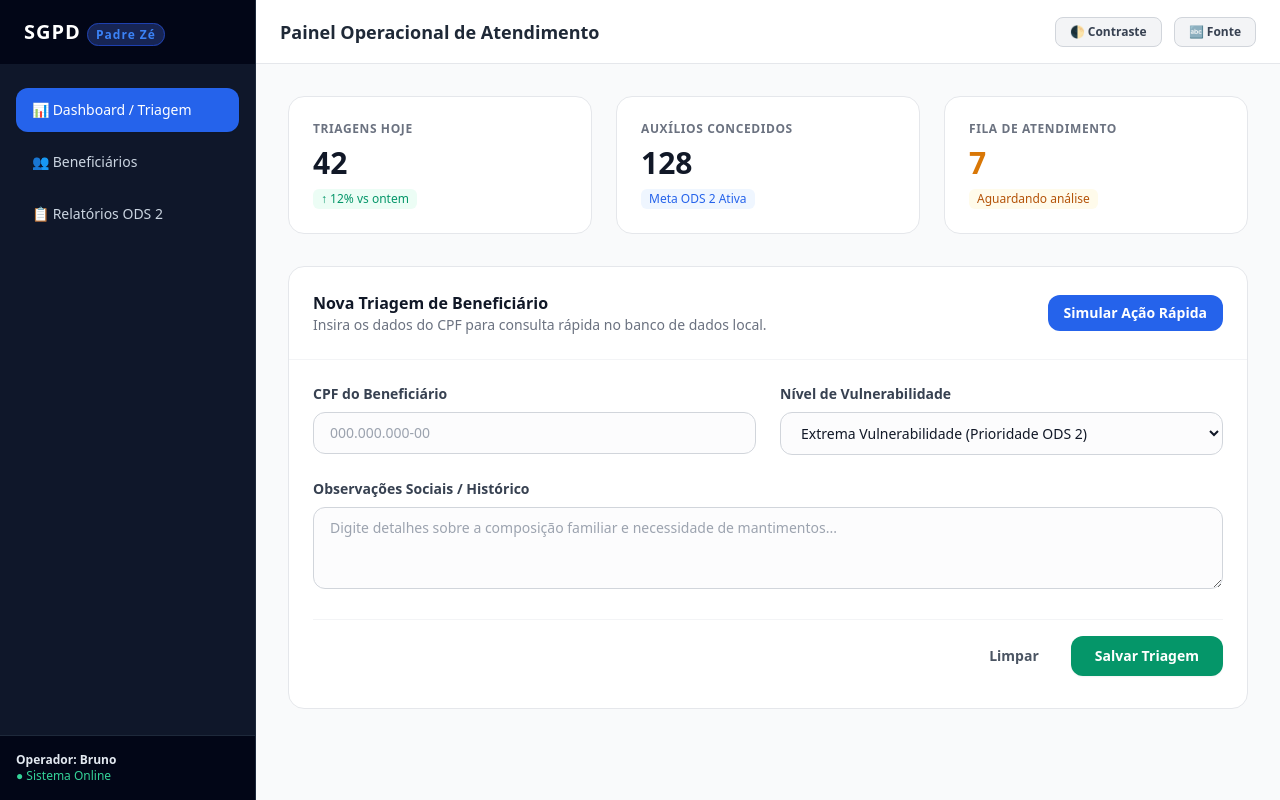
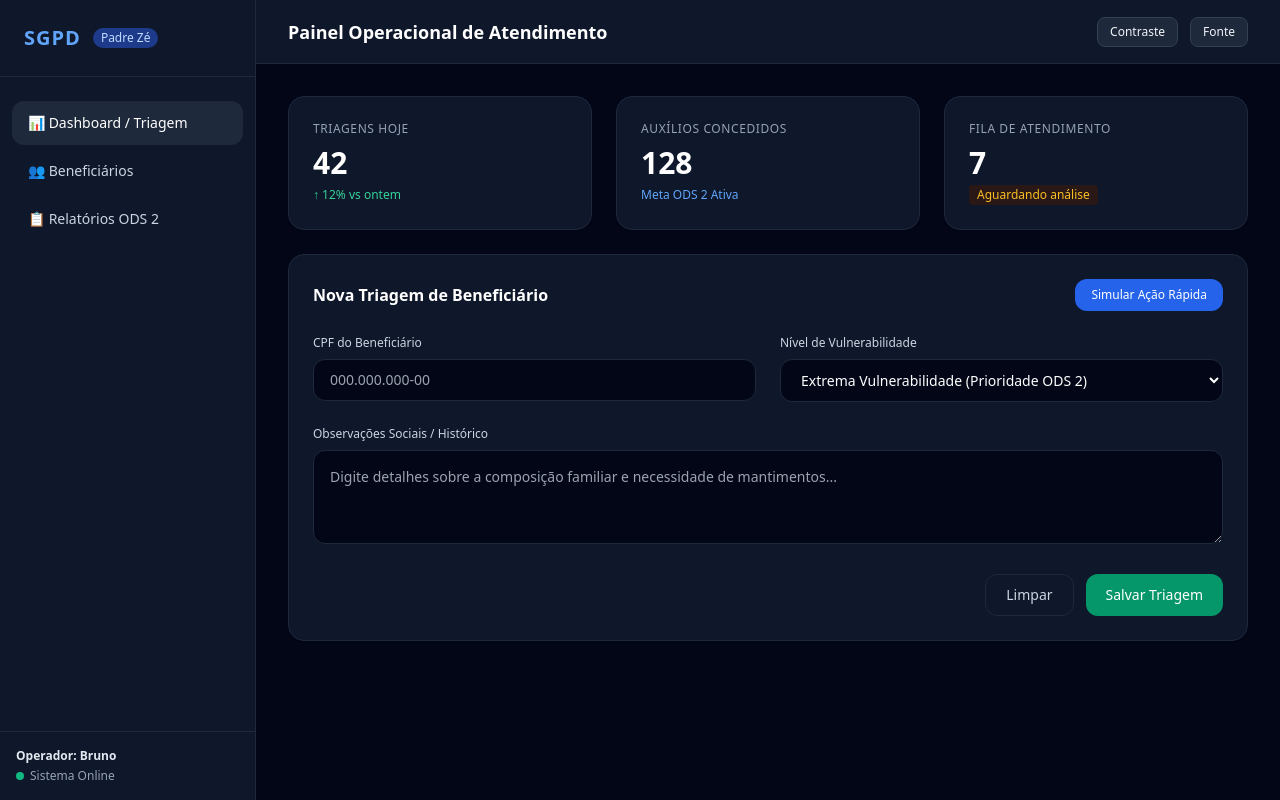
Before and after one commit to brunokr7/projeto-padre-ze, a plain HTML site: page index.html in a window 1280 px wide. Drawn offline with nearby package versions, Linux system fonts and the light colour scheme.

Commit message:
Update index.html

```diff
--- a/index.html
+++ b/index.html
@@ -1,207 +1,196 @@
 <!DOCTYPE html>
-<html lang="pt-BR" class="h-full bg-gray-50">
+<html lang="pt-BR">
 <head>
     <meta charset="UTF-8">
     <meta name="viewport" content="width=device-width, initial-scale=1.0">
     <title>SGPD - Sistema de Gestão e Triagem Operacional</title>
-    <!-- Tailwind CSS CDN -->
     <script src="https://cdn.tailwindcss.com"></script>
-    <script>
-        tailwind.config = {
-            darkMode: 'class',
-            theme: {
-                extend: {
-                    colors: {
-                        brand: {
-                            50: '#eff6ff',
-                            100: '#dbeafe',
-                            600: '#2563eb',
-                            700: '#1d4ed8',
-                            800: '#1e40af',
-                        }
-                    }
-                }
-            }
-        }
-    </script>
-    <style>
-        /* Suporte a transições suaves para acessibilidade */
-        * { transition: background-color 0.2s ease, color 0.2s ease; }
-    </style>
 </head>
-<body class="h-full font-sans antialiased text-gray-900 bg-gray-50" id="app-body">
+<body class="bg-slate-950 text-slate-100 flex h-screen overflow-hidden">
 
-    <!-- Notificações Flutuantes (Toast) na zona de foco visual -->
-    <div id="toast-container" class="fixed top-5 right-5 z-50 flex flex-col gap-3"></div>
-
-    <div class="min-h-full flex">
-
-        <!-- Sidebar de Navegação -->
-        <aside class="hidden md:flex md:flex-shrink-0">
-            <div class="flex flex-col w-64 bg-slate-900 border-r border-slate-800">
-                <div class="flex items-center h-16 px-6 bg-slate-950">
-                    <span class="text-xl font-bold tracking-wider text-white">SGPD <span class="text-blue-500 text-xs px-2 py-0.5 bg-blue-950 rounded-full border border-blue-800">Padre Zé</span></span>
+    <!-- Barra Lateral (Sidebar) -->
+    <aside class="w-64 bg-slate-900 border-r border-slate-800 flex flex-col justify-between">
+        <div>
+            <div class="p-6 flex items-center space-x-3 border-b border-slate-800">
+                <span class="text-xl font-bold tracking-wider text-blue-400">SGPD</span>
+                <span class="text-xs bg-blue-900 text-blue-200 px-2 py-0.5 rounded-full font-medium">Padre Zé</span>
             </div>
-                <div class="flex flex-col flex-grow px-4 py-6 space-y-2">
-                    <a href="#" class="flex items-center px-4 py-3 text-sm font-medium text-white bg-blue-600 rounded-xl shadow-sm">
+            <nav class="space-y-1 px-3 mt-6">
+                <a href="#" onclick="mostrarSecao('secao-dashboard', event)" class="flex items-center px-4 py-3 text-sm font-medium bg-slate-800 text-white rounded-xl transition-colors">
                     📊 Dashboard / Triagem
                 </a>
-                    <a href="#" class="flex items-center px-4 py-3 text-sm font-medium text-slate-300 hover:bg-slate-800 hover:text-white rounded-xl transition-colors">
+                <a href="#" onclick="mostrarSecao('secao-beneficiarios', event)" class="flex items-center px-4 py-3 text-sm font-medium text-slate-300 hover:bg-slate-800 hover:text-white rounded-xl transition-colors">
                     👥 Beneficiários
                 </a>
-                    <a href="#" class="flex items-center px-4 py-3 text-sm font-medium text-slate-300 hover:bg-slate-800 hover:text-white rounded-xl transition-colors">
+                <a href="#" onclick="mostrarSecao('secao-relatorios', event)" class="flex items-center px-4 py-3 text-sm font-medium text-slate-300 hover:bg-slate-800 hover:text-white rounded-xl transition-colors">
                     📋 Relatórios ODS 2
                 </a>
+            </nav>
         </div>
-                <!-- Rodapé da Sidebar / Info do Operador -->
-                <div class="p-4 bg-slate-950 border-t border-slate-800 text-xs text-slate-400 flex items-center justify-between">
+        <div class="p-4 border-t border-slate-800 text-xs text-slate-400">
+            <p class="font-semibold text-slate-200">Operador: Bruno</p>
+            <p class="flex items-center mt-1"><span class="w-2 h-2 bg-emerald-500 rounded-full inline-block mr-1.5"></span> Sistema Online</p>
+        </div>
+    </aside>
+
+    <!-- Área Principal -->
+    <div class="flex-1 flex flex-col overflow-hidden bg-slate-900">
+        <!-- Topbar -->
+        <header class="bg-slate-900 border-b border-slate-800 h-16 flex items-center justify-between px-8">
+            <h1 class="text-lg font-semibold text-white">Painel Operacional de Atendimento</h1>
+            <div class="flex items-center space-x-3">
+                <button class="bg-slate-800 hover:bg-slate-700 text-xs px-3 py-1.5 rounded-lg border border-slate-700 transition-colors">Contraste</button>
+                <button class="bg-slate-800 hover:bg-slate-700 text-xs px-3 py-1.5 rounded-lg border border-slate-700 transition-colors">Fonte</button>
+            </div>
+        </header>
+
+        <!-- Conteúdo Deslizando -->
+        <main class="flex-1 overflow-y-auto p-8 bg-slate-950">
+
+            <!-- SEÇÃO 1: DASHBOARD / TRIAGEM -->
+            <div id="secao-dashboard" class="space-y-6">
+                <div class="grid grid-cols-1 md:grid-cols-3 gap-6">
+                    <div class="bg-slate-900 p-6 rounded-2xl border border-slate-800 shadow-sm">
+                        <p class="text-xs font-medium text-slate-400 uppercase tracking-wider">Triagens Hoje</p>
+                        <h3 class="text-3xl font-bold text-white mt-2">42</h3>
+                        <span class="text-xs text-emerald-400 font-medium mt-1 inline-block">↑ 12% vs ontem</span>
+                    </div>
+                    <div class="bg-slate-900 p-6 rounded-2xl border border-slate-800 shadow-sm">
+                        <p class="text-xs font-medium text-slate-400 uppercase tracking-wider">Auxílios Concedidos</p>
+                        <h3 class="text-3xl font-bold text-white mt-2">128</h3>
+                        <span class="text-xs text-blue-400 font-medium mt-1 inline-block">Meta ODS 2 Ativa</span>
+                    </div>
+                    <div class="bg-slate-900 p-6 rounded-2xl border border-slate-800 shadow-sm">
+                        <p class="text-xs font-medium text-slate-400 uppercase tracking-wider">Fila de Atendimento</p>
+                        <h3 class="text-3xl font-bold text-white mt-2">7</h3>
+                        <span class="text-xs text-amber-400 font-medium mt-1 inline-block bg-amber-950/50 px-2 py-0.5 rounded">Aguardando análise</span>
+                    </div>
+                </div>
+
+                <div class="bg-slate-900 rounded-2xl border border-slate-800 p-6 shadow-sm">
+                    <div class="flex justify-between items-center mb-6">
+                        <h2 class="text-base font-semibold text-white">Nova Triagem de Beneficiário</h2>
+                        <button onclick="simularAcao()" class="bg-blue-600 hover:bg-blue-500 text-white text-xs px-4 py-2 rounded-xl transition-colors font-medium">Simular Ação Rápida</button>
+                    </div>
+                    <div class="grid grid-cols-1 md:grid-cols-2 gap-6">
                         <div>
-                        <p class="font-semibold text-slate-200">Operador: Bruno</p>
-                        <p class="text-emerald-400">● Sistema Online</p>
+                            <label class="block text-xs font-medium text-slate-300 mb-2">CPF do Beneficiário</label>
+                            <input type="text" id="input-cpf" placeholder="000.000.000-00" class="w-full bg-slate-950 border border-slate-800 rounded-xl px-4 py-2.5 text-sm text-white focus:outline-none focus:border-blue-500">
+                        </div>
+                        <div>
+                            <label class="block text-xs font-medium text-slate-300 mb-2">Nível de Vulnerabilidade</label>
+                            <select class="w-full bg-slate-950 border border-slate-800 rounded-xl px-4 py-2.5 text-sm text-white focus:outline-none focus:border-blue-500">
+                                <option>Extrema Vulnerabilidade (Prioridade ODS 2)</option>
+                                <option>Vulnerabilidade Moderada</option>
+                                <option>Em Risco Social</option>
+                            </select>
+                        </div>
+                    </div>
+                    <div class="mt-6">
+                        <label class="block text-xs font-medium text-slate-300 mb-2">Observações Sociais / Histórico</label>
+                        <textarea rows="3" placeholder="Digite detalhes sobre a composição familiar e necessidade de mantimentos..." class="w-full bg-slate-950 border border-slate-800 rounded-xl p-4 text-sm text-white focus:outline-none focus:border-blue-500"></textarea>
+                    </div>
+                    <div class="flex justify-end space-x-3 mt-6">
+                        <button class="px-5 py-2.5 rounded-xl border border-slate-800 text-sm text-slate-300 hover:bg-slate-800 transition-colors">Limpar</button>
+                        <button onclick="salvarTriagem()" class="px-5 py-2.5 rounded-xl bg-emerald-600 hover:bg-emerald-500 text-white text-sm font-medium transition-colors">Salvar Triagem</button>
                     </div>
                 </div>
             </div>
-        </aside>
 
-        <!-- Conteúdo Principal -->
-        <div class="flex flex-col flex-1 min-w-0 overflow-hidden">
+            <!-- SEÇÃO 2: BENEFICIÁRIOS -->
+            <div id="secao-beneficiarios" class="hidden space-y-6">
+                <div class="bg-slate-900 rounded-2xl border border-slate-800 p-6">
+                    <h2 class="text-base font-semibold text-white mb-4">Consulta de Beneficiários Cadastrados</h2>
+                    <p class="text-sm text-slate-400 mb-6">Consulte fichas cadastrais e histórico de auxílios alimentares vinculados ao ODS 2.</p>
 
-            <!-- Topbar Superior com Controles de Acessibilidade -->
-            <header class="h-16 bg-white border-b border-gray-200 flex items-center justify-between px-6 shadow-xs">
-                <div class="flex items-center gap-4">
-                    <h1 class="text-lg font-bold text-gray-800">Painel Operacional de Atendimento</h1>
+                    <div class="flex gap-4 mb-6">
+                        <input type="text" placeholder="Pesquisar por CPF ou Nome..." class="flex-1 bg-slate-950 border border-slate-800 rounded-xl px-4 py-2.5 text-sm text-white focus:outline-none focus:border-blue-500">
+                        <button class="bg-blue-600 hover:bg-blue-500 text-white px-5 py-2.5 rounded-xl text-sm font-medium transition-colors">Pesquisar</button>
                     </div>
 
-                <!-- Ferramentas de Acessibilidade WCAG 2.1 AA -->
-                <div class="flex items-center gap-3">
-                    <button onclick="toggleHighContrast()" class="px-3.5 py-1.5 text-xs font-semibold bg-gray-100 hover:bg-gray-200 text-gray-700 rounded-lg border border-gray-300 shadow-2xs flex items-center gap-1.5 cursor-pointer" aria-label="Alternar Alto Contraste">
-                        🌓 Contraste
-                    </button>
-                    <button onclick="toggleFontSize()" class="px-3.5 py-1.5 text-xs font-semibold bg-gray-100 hover:bg-gray-200 text-gray-700 rounded-lg border border-gray-300 shadow-2xs flex items-center gap-1.5 cursor-pointer" aria-label="Aumentar Fonte">
-                        🔤 Fonte
-                    </button>
+                    <div class="overflow-x-auto">
+                        <table class="w-full text-left text-sm text-slate-300">
+                            <thead class="bg-slate-950 text-xs uppercase text-slate-400 border-b border-slate-800">
+                                <tr>
+                                    <th class="px-4 py-3">Nome</th>
+                                    <th class="px-4 py-3">CPF</th>
+                                    <th class="px-4 py-3">Vulnerabilidade</th>
+                                    <th class="px-4 py-3">Status</th>
+                                    <th class="px-4 py-3 text-right">Ações</th>
+                                </tr>
+                            </thead>
+                            <tbody class="divide-y divide-slate-800">
+                                <tr>
+                                    <td class="px-4 py-3 font-medium text-white">Maria da Silva Santos</td>
+                                    <td class="px-4 py-3 font-mono text-xs">123.456.789-00</td>
+                                    <td class="px-4 py-3"><span class="bg-red-950 text-red-300 px-2 py-0.5 rounded text-xs">Extrema</span></td>
+                                    <td class="px-4 py-3"><span class="text-emerald-400 text-xs">Ativo</span></td>
+                                    <td class="px-4 py-3 text-right"><button class="text-blue-400 hover:underline text-xs">Ver Ficha</button></td>
+                                </tr>
+                                <tr>
+                                    <td class="px-4 py-3 font-medium text-white">José Francisco Oliveira</td>
+                                    <td class="px-4 py-3 font-mono text-xs">987.654.321-11</td>
+                                    <td class="px-4 py-3"><span class="bg-amber-950 text-amber-300 px-2 py-0.5 rounded text-xs">Moderada</span></td>
+                                    <td class="px-4 py-3"><span class="text-emerald-400 text-xs">Ativo</span></td>
+                                    <td class="px-4 py-3 text-right"><button class="text-blue-400 hover:underline text-xs">Ver Ficha</button></td>
+                                </tr>
+                            </tbody>
+                        </table>
                     </div>
-            </header>
-
-            <!-- Área de Trabalho com Scroll -->
-            <main class="flex-1 overflow-y-auto p-6 lg:p-8">
-
-                <!-- Cards de Métricas Rápidas -->
-                <div class="grid grid-cols-1 md:grid-cols-3 gap-6 mb-8">
-                    <div class="bg-white p-6 rounded-2xl border border-gray-200 shadow-xs">
-                        <p class="text-xs font-semibold tracking-wider text-gray-500 uppercase">Triagens Hoje</p>
-                        <p class="text-3xl font-bold text-gray-900 mt-2">42</p>
-                        <span class="text-xs font-medium text-emerald-600 bg-emerald-50 px-2 py-0.5 rounded-md mt-2 inline-block">↑ 12% vs ontem</span>
-                    </div>
-                    <div class="bg-white p-6 rounded-2xl border border-gray-200 shadow-xs">
-                        <p class="text-xs font-semibold tracking-wider text-gray-500 uppercase">Auxílios Concedidos</p>
-                        <p class="text-3xl font-bold text-gray-900 mt-2">128</p>
-                        <span class="text-xs font-medium text-blue-600 bg-blue-50 px-2 py-0.5 rounded-md mt-2 inline-block">Meta ODS 2 Ativa</span>
-                    </div>
-                    <div class="bg-white p-6 rounded-2xl border border-gray-200 shadow-xs">
-                        <p class="text-xs font-semibold tracking-wider text-gray-500 uppercase">Fila de Atendimento</p>
-                        <p class="text-3xl font-bold text-amber-600 mt-2">7</p>
-                        <span class="text-xs font-medium text-amber-700 bg-amber-50 px-2 py-0.5 rounded-md mt-2 inline-block">Aguardando análise</span>
                 </div>
             </div>
 
-                <!-- Seção Principal: Formulário de Consulta / Triagem -->
-                <div class="bg-white rounded-2xl border border-gray-200 shadow-xs overflow-hidden">
-                    <div class="p-6 border-b border-gray-100 flex items-center justify-between">
-                        <div>
-                            <h2 class="text-base font-bold text-gray-900">Nova Triagem de Beneficiário</h2>
-                            <p class="text-sm text-gray-500">Insira os dados do CPF para consulta rápida no banco de dados local.</p>
+            <!-- SEÇÃO 3: RELATÓRIOS ODS 2 -->
+            <div id="secao-relatorios" class="hidden space-y-6">
+                <div class="bg-slate-900 rounded-2xl border border-slate-800 p-6">
+                    <h2 class="text-base font-semibold text-white mb-4">Relatórios de Impacto - ODS 2 (Fome Zero e Agricultura Sustentável)</h2>
+                    <p class="text-sm text-slate-400 mb-6">Métricas consolidadas de distribuição de cestas básicas, atendimento nutricional e combate à insegurança alimentar em João Pessoa e região.</p>
+
+                    <div class="grid grid-cols-1 md:grid-cols-2 gap-6">
+                        <div class="bg-slate-950 p-5 rounded-xl border border-slate-800">
+                            <h3 class="text-sm font-semibold text-white mb-2">Cestas Básicas Entregues (Mês Atual)</h3>
+                            <div class="text-3xl font-bold text-blue-400 mt-2">1.420 unidades</div>
+                            <p class="text-xs text-slate-400 mt-2">Aumento de 18% em relação ao mês anterior.</p>
                         </div>
-                        <button onclick="triggerToast('Consulta realizada com sucesso!', 'success')" class="px-4 py-2 bg-blue-600 hover:bg-blue-700 text-white text-sm font-semibold rounded-xl shadow-xs transition-all cursor-pointer">
-                            Simular Ação Rápida
-                        </button>
-                    </div>
-
-                    <!-- Formulário Exemplo com Sticky Action Bar simulada -->
-                    <form onsubmit="event.preventDefault(); triggerToast('Dados salvos com sucesso!', 'success');" class="p-6 space-y-6">
-                        <div class="grid grid-cols-1 md:grid-cols-2 gap-6">
-                            <div>
-                                <label class="block text-sm font-semibold text-gray-700 mb-2">CPF do Beneficiário</label>
-                                <input type="text" placeholder="000.000.000-00" class="w-full px-4 py-2.5 rounded-xl border border-gray-300 focus:ring-2 focus:ring-blue-600 focus:border-blue-600 outline-none text-sm bg-gray-50/50">
-                            </div>
-                            <div>
-                                <label class="block text-sm font-semibold text-gray-700 mb-2">Nível de Vulnerabilidade</label>
-                                <select class="w-full px-4 py-2.5 rounded-xl border border-gray-300 focus:ring-2 focus:ring-blue-600 focus:border-blue-600 outline-none text-sm bg-gray-50/50">
-                                    <option>Extrema Vulnerabilidade (Prioridade ODS 2)</option>
-                                    <option>Vulnerabilidade Moderada</option>
-                                    <option>Cadastro Regular</option>
-                                </select>
-                            </div>
-                            <div class="md:col-span-2">
-                                <label class="block text-sm font-semibold text-gray-700 mb-2">Observações Sociais / Histórico</label>
-                                <textarea rows="3" placeholder="Digite detalhes sobre a composição familiar e necessidade de mantimentos..." class="w-full px-4 py-2.5 rounded-xl border border-gray-300 focus:ring-2 focus:ring-blue-600 focus:border-blue-600 outline-none text-sm bg-gray-50/50"></textarea>
+                        <div class="bg-slate-950 p-5 rounded-xl border border-slate-800">
+                            <h3 class="text-sm font-semibold text-white mb-2">Famílias Atendidas com Apoio Nutricional</h3>
+                            <div class="text-3xl font-bold text-emerald-400 mt-2">512 famílias</div>
+                            <p class="text-xs text-slate-400 mt-2">Meta trimestral atingida em 94%.</p>
                         </div>
                     </div>
-
-                        <!-- Sticky Action Bar (Barra de ações fixa na base do card ou formulário) -->
-                        <div class="sticky bottom-0 bg-white pt-4 pb-2 border-t border-gray-100 flex items-center justify-end gap-3">
-                            <button type="reset" class="px-5 py-2.5 text-sm font-semibold text-gray-600 hover:bg-gray-100 rounded-xl transition-colors cursor-pointer">
-                                Limpar
-                            </button>
-                            <button type="submit" class="px-6 py-2.5 text-sm font-semibold bg-emerald-600 hover:bg-emerald-700 text-white rounded-xl shadow-sm transition-all cursor-pointer">
-                                Salvar Triagem
-                            </button>
                 </div>
-                    </form>
             </div>
 
         </main>
     </div>
-    </div>
 
-    <!-- Scripts de Interatividade e Acessibilidade -->
     <script>
-        // Função de Alerta Flutuante (Toast)
-        function triggerToast(message, type = 'success') {
-            const container = document.getElementById('toast-container');
-            const toast = document.createElement('div');
+        function mostrarSecao(secaoId, event) {
+            event.preventDefault();
 
-            const bgColor = type === 'success' ? 'bg-slate-900 text-white border-emerald-500' : 'bg-red-900 text-white border-red-500';
+            // Esconde todas as seções
+            document.getElementById('secao-dashboard').classList.add('hidden');
+            document.getElementById('secao-beneficiarios').classList.add('hidden');
+            document.getElementById('secao-relatorios').classList.add('hidden');
 
-            toast.className = `flex items-center gap-3 px-5 py-3 rounded-2xl shadow-xl border-l-4 ${bgColor} transform translate-y-2 opacity-0 transition-all duration-300 text-sm font-medium`;
-            toast.innerHTML = `<span>${type === 'success' ? '✅' : '⚠️'}</span> <span>${message}</span>`;
+            // Remove o estilo ativo de todos os links do menu
+            document.querySelectorAll('aside nav a').forEach(el => {
+                el.classList.remove('bg-slate-800', 'text-white');
+                el.classList.add('text-slate-300');
+            });
 
-            container.appendChild(toast);
-
-            setTimeout(() => {
-                toast.classList.remove('translate-y-2', 'opacity-0');
-            }, 50);
-
-            setTimeout(() => {
-                toast.classList.add('translate-y-2', 'opacity-0');
-                setTimeout(() => toast.remove(), 300);
-            }, 3500);
+            // Mostra a seção selecionada e destaca o botão correspondente
+            document.getElementById(secaoId).classList.remove('hidden');
+            event.currentTarget.classList.add('bg-slate-800', 'text-white');
+            event.currentTarget.classList.remove('text-slate-300');
         }
 
-        // Alternância de Alto Contraste (Acessibilidade WCAG)
-        let highContrast = false;
-        function toggleHighContrast() {
-            highContrast = !highContrast;
-            const body = document.getElementById('app-body');
-            if (highContrast) {
-                body.classList.add('bg-black', 'text-yellow-300');
-                document.querySelectorAll('.bg-white').forEach(el => {
-                    el.style.backgroundColor = '#121212';
-                    el.style.borderColor = '#333';
-                    el.style.color = '#fff';
-                });
-                triggerToast('Modo de Alto Contraste Ativado', 'success');
-            } else {
-                location.reload(); // Recarrega para resetar o estado limpo
-            }
+        function simularAcao() {
+            document.getElementById('input-cpf').value = '789.123.456-88';
         }
 
-        // Alternância de Tamanho de Fonte (Acessibilidade WCAG)
-        let largeFont = false;
-        function toggleFontSize() {
-            largeFont = !largeFont;
-            document.documentElement.style.fontSize = largeFont ? '115%' : '100%';
-            triggerToast(largeFont ? 'Fonte Ampliada' : 'Fonte Padrão', 'success');
+        function salvarTriagem() {
+            alert('Triagem salva com sucesso no banco de dados!');
         }
     </script>
 </body>
```
Lines whose indentation alone changed are shown as unchanged.
